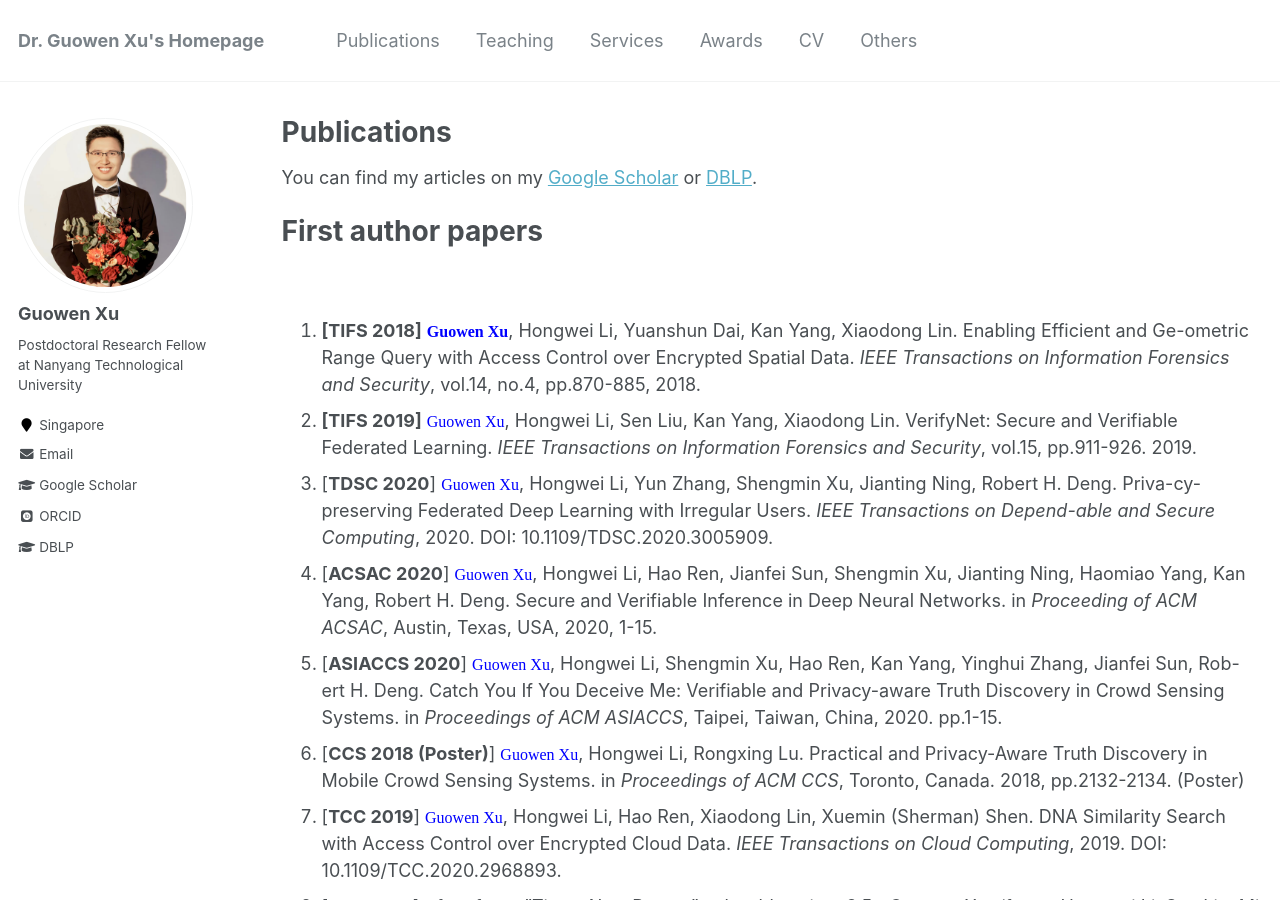
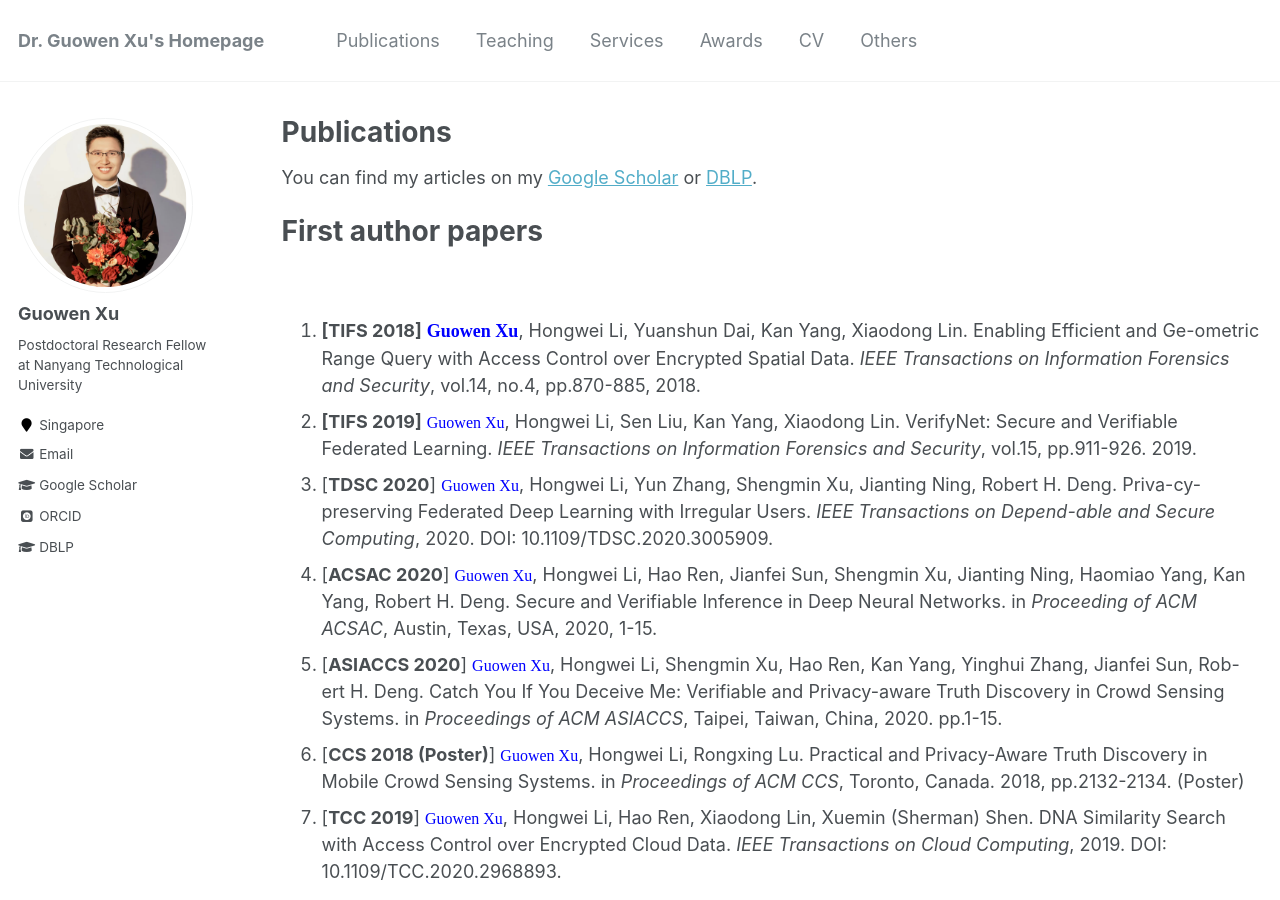
Before and after one commit to Guowen-xu/guowen-xu.github.io, a Jekyll site: the page built from _pages/publications.md, in a window 1280 px wide and 900 px high. Built offline with Jekyll 4.4.1, drawn with Linux system fonts in a browser that asks for light colours; some web fonts are replaced.

Commit message:
Update publications.md

```diff
--- a/_pages/publications.md
+++ b/_pages/publications.md
@@ -13,7 +13,7 @@ You can find my articles on my [Google Scholar](https://scholar.google.com.hk/ci
 &nbsp;&nbsp;&nbsp;&nbsp;&nbsp;&nbsp;&nbsp;&nbsp;
 
 
-1. **[TIFS 2018]**  **<font face="Times New Roman" color=blue size=3> Guowen Xu</font>**, Hongwei Li, Yuanshun Dai, Kan Yang, Xiaodong Lin. Enabling Efficient and Ge-ometric Range Query with Access Control over Encrypted Spatial Data. *IEEE Transactions on Information Forensics and Security*, vol.14, no.4, pp.870-885, 2018.
+1. **[TIFS 2018]**  **<font face="Times New Roman" color=blue size=4> Guowen Xu</font>**, Hongwei Li, Yuanshun Dai, Kan Yang, Xiaodong Lin. Enabling Efficient and Ge-ometric Range Query with Access Control over Encrypted Spatial Data. *IEEE Transactions on Information Forensics and Security*, vol.14, no.4, pp.870-885, 2018.
 2. **[TIFS 2019]** <font face="Times New Roman" color=blue size=3> Guowen Xu</font>, Hongwei Li, Sen Liu, Kan Yang, Xiaodong Lin. VerifyNet: Secure and Verifiable Federated Learning. *IEEE Transactions on Information Forensics and Security*, vol.15, pp.911-926. 2019.
 3. [**TDSC 2020**] <font face="Times New Roman" color=blue size=3> Guowen Xu</font>, Hongwei Li, Yun Zhang, Shengmin Xu, Jianting Ning, Robert H. Deng. Priva-cy-preserving Federated Deep Learning with Irregular Users. *IEEE Transactions on Depend-able and Secure Computing*, 2020. DOI: 10.1109/TDSC.2020.3005909.
 4. [**ACSAC 2020**] <font face="Times New Roman" color=blue size=3> Guowen Xu</font>, Hongwei Li, Hao Ren, Jianfei Sun, Shengmin Xu, Jianting Ning, Haomiao Yang, Kan Yang, Robert H. Deng. Secure and Verifiable Inference in Deep Neural Networks. in *Proceeding of ACM ACSAC*, Austin, Texas, USA, 2020, 1-15.
```
